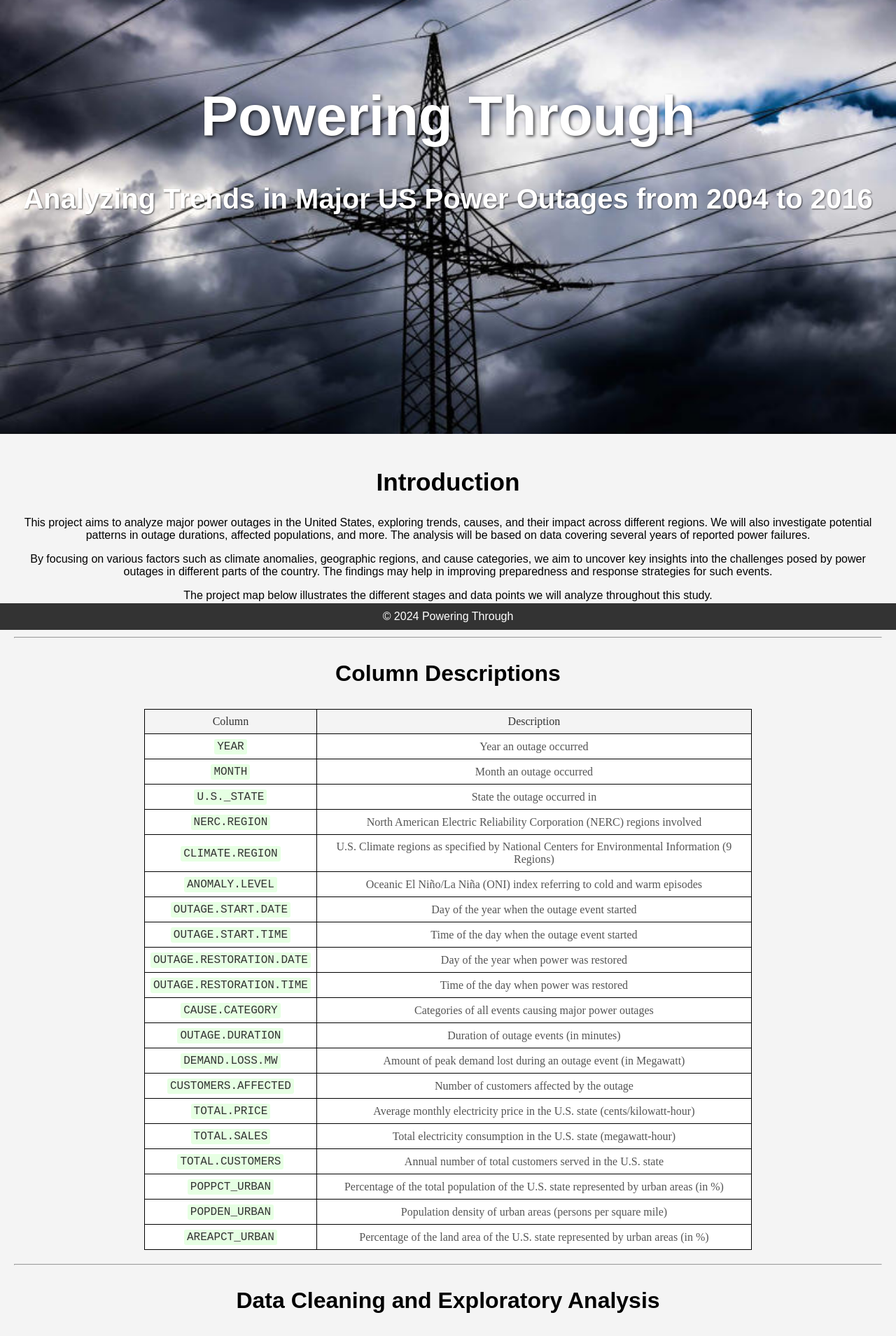
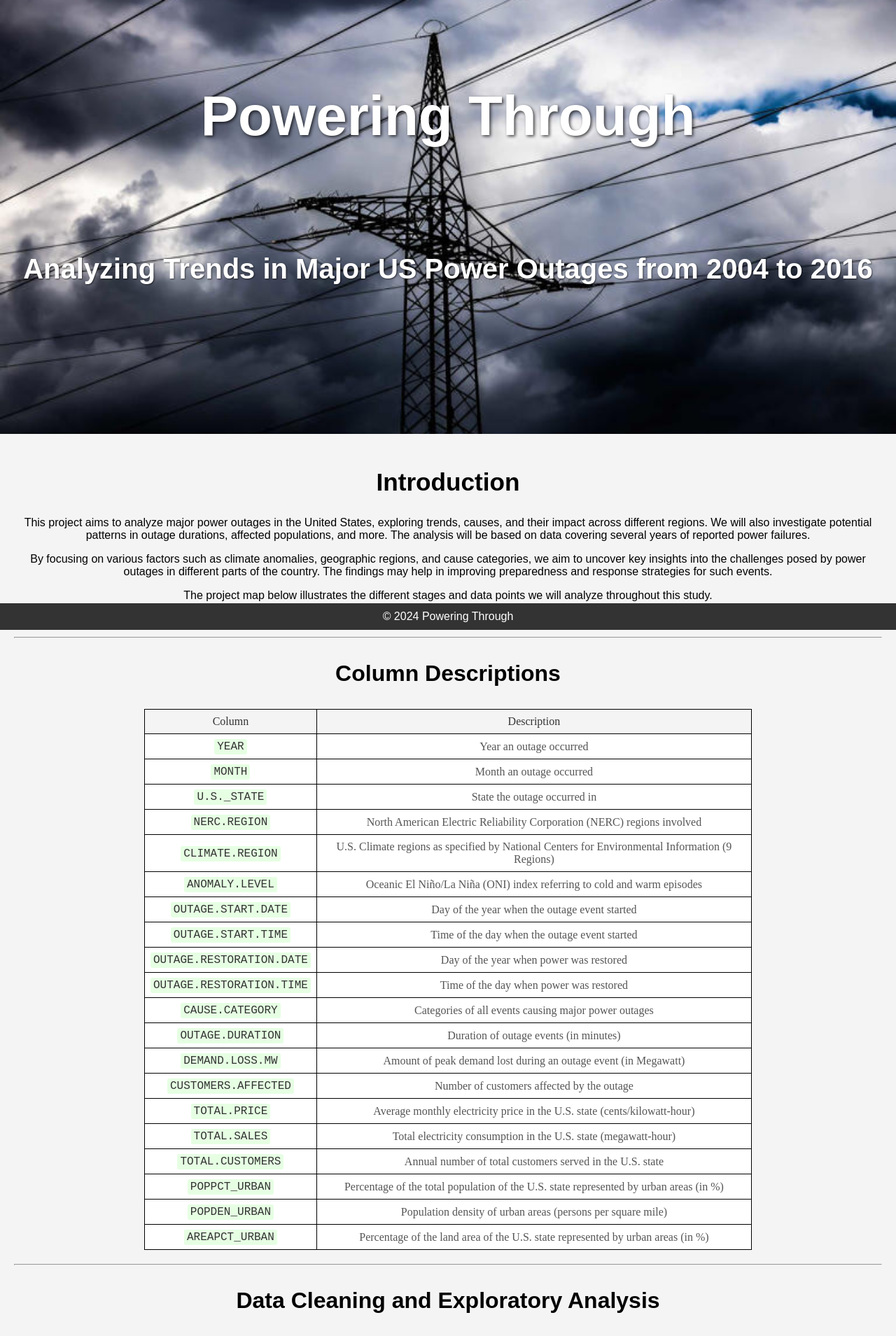
Before and after one commit to andiigonzalez/Power_Outage_Analysis, a Jekyll site: the page built from index.md, in a window 1280 px wide. Shown: the top 1909 px of the page at 70% size. Built offline with Jekyll 4.4.1, drawn with Linux system fonts in a browser that asks for light colours.

Commit message:
Update custom.css

```diff
--- a/assets/css/custom.css
+++ b/assets/css/custom.css
@@ -52,7 +52,7 @@ h3 {
 .custom-banner h3 {
   font-size: 2.5em !important;
   color: white !important; /* Keep white color for banner subtitle */
-  margin-top: 50px !important;
+  margin-top: 150px !important;
   text-shadow: 1px 1px 2px rgba(0, 0, 0, 0.6); /* Optional: add text shadow for better contrast */
 }
 
```
